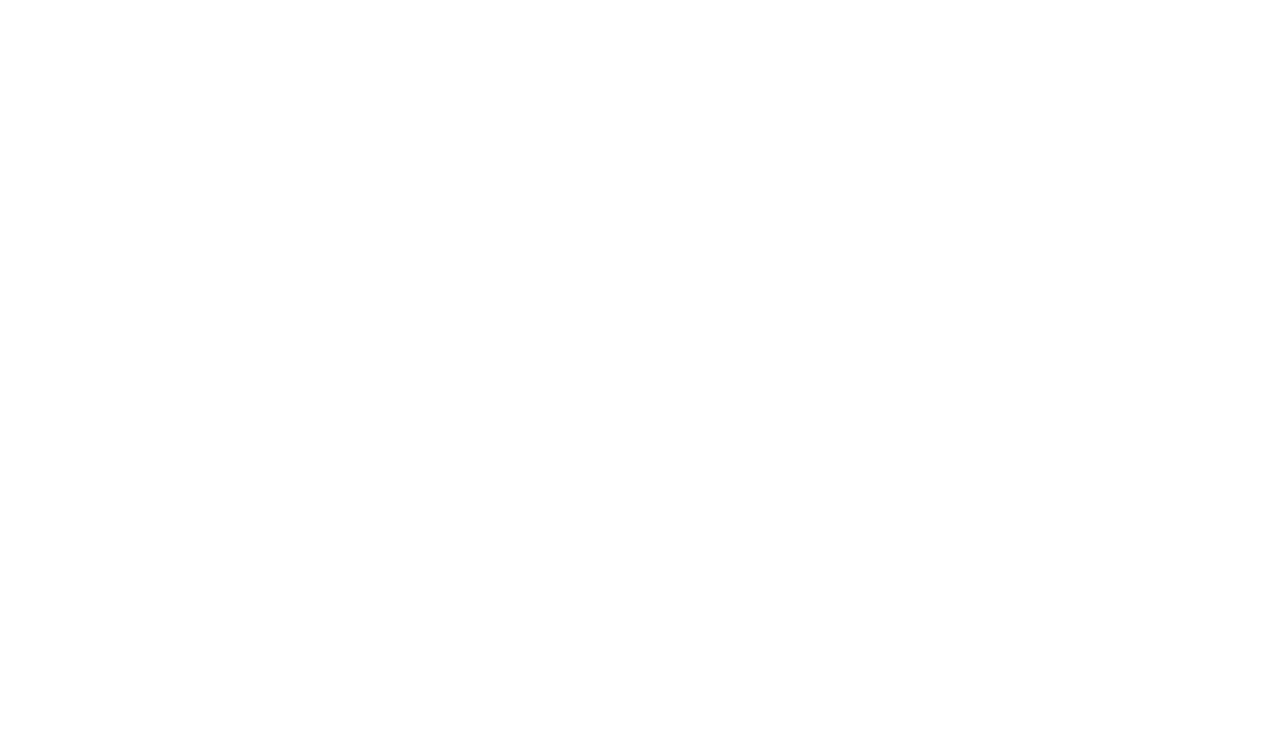
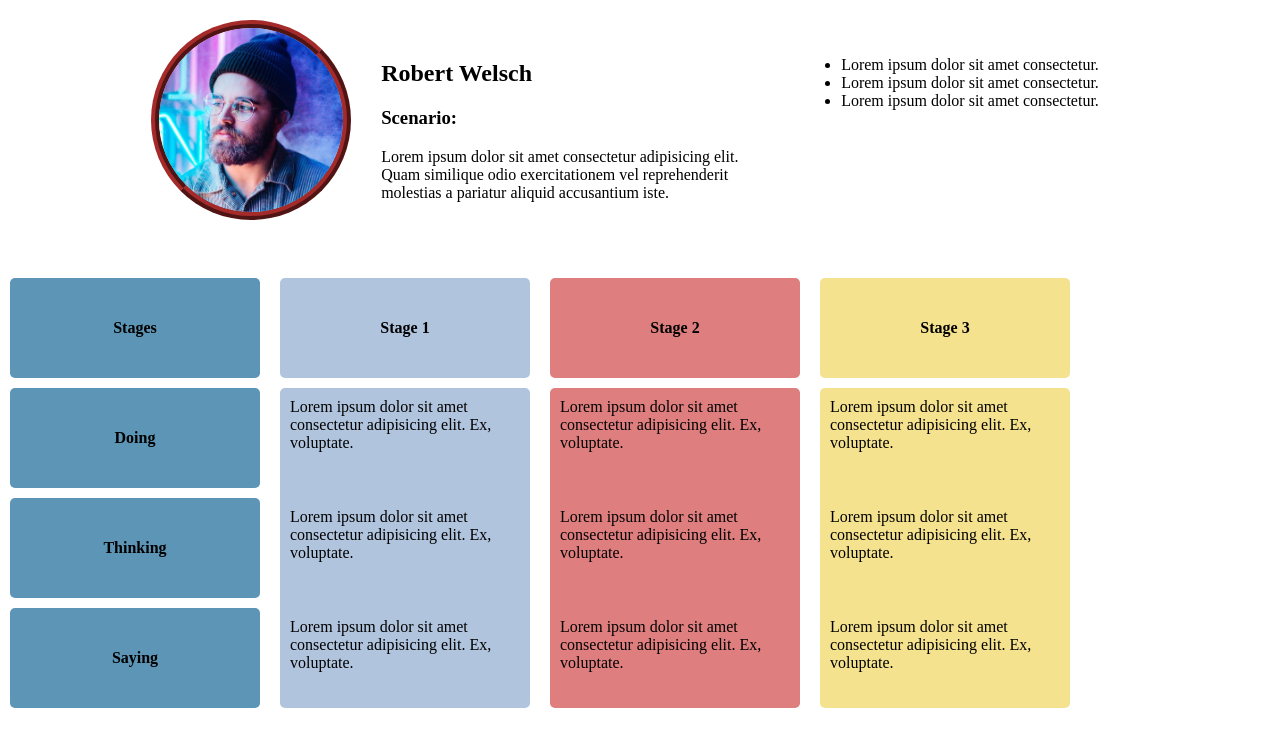
Before and after one commit to PANOPTICONISM/user-journey_template, a plain HTML site: page index.html in a window 1280 px wide. Shown: the top 735 px of the page. Drawn offline with Linux system fonts and the light colour scheme.

Commit message:
semi-ready

```diff
--- a/index.html
+++ b/index.html
@@ -7,6 +7,68 @@
     <link rel="stylesheet" href="style.css">
 </head>
 <body>
+    <header>
+        <img src="img/photo-1549068106-b024baf5062d.jfif" alt="">
+        <div class="name_scenario">
+            <h2>Robert Welsch</h2>
+            <h3>Scenario:</h3>
+            <p>Lorem ipsum dolor sit amet consectetur adipisicing elit. Quam similique odio exercitationem vel reprehenderit molestias a pariatur aliquid accusantium iste.</p>
+        </div>
+        <div class="expectations">
+            <ul>
+                <li>Lorem ipsum dolor sit amet consectetur.</li>
+                <li>Lorem ipsum dolor sit amet consectetur.</li>
+                <li>Lorem ipsum dolor sit amet consectetur.</li>
+            </ul>
+        </div>
+    </header>
+    <main>
+        <div class="phases">
+            <div class="phase_0">
+                <h4>Stages</h4>
+                    <h4>Doing</h4>
+                    <h4>Thinking</h4>
+                    <h4>Saying</h4>
+            </div>
+            <div class="phase_1">
+                <h4>Stage 1</h4>
+                <div class="journey">
+                <div class="doing">Lorem ipsum dolor sit amet consectetur adipisicing elit. Ex, voluptate.</div>
+                <div class="thinking">Lorem ipsum dolor sit amet consectetur adipisicing elit. Ex, voluptate.</div>
+                <div class="saying">Lorem ipsum dolor sit amet consectetur adipisicing elit. Ex, voluptate.</div>
+                </div>
+            </div>
+            <div class="phase_2">
+                <h4>Stage 2</h4>
+                <div class="journey">
+                    <div class="doing">Lorem ipsum dolor sit amet consectetur adipisicing elit. Ex, voluptate.</div>
+                    <div class="thinking">Lorem ipsum dolor sit amet consectetur adipisicing elit. Ex, voluptate.</div>
+                    <div class="saying">Lorem ipsum dolor sit amet consectetur adipisicing elit. Ex, voluptate.</div>
+                    </div>
+            </div>
+            <div class="phase_3">
+                <h4>Stage 3</h4>
+                <div class="journey">
+                    <div class="doing">Lorem ipsum dolor sit amet consectetur adipisicing elit. Ex, voluptate.</div>
+                    <div class="thinking">Lorem ipsum dolor sit amet consectetur adipisicing elit. Ex, voluptate.</div>
+                    <div class="saying">Lorem ipsum dolor sit amet consectetur adipisicing elit. Ex, voluptate.</div>
+                    </div>
+            </div>
+            <div class="phase_4">
+                <h4>Stage 4</h4>
+                <div class="journey">
+                    <div class="doing">Lorem ipsum dolor sit amet consectetur adipisicing elit. Ex, voluptate.</div>
+                    <div class="thinking">Lorem ipsum dolor sit amet consectetur adipisicing elit. Ex, voluptate.</div>
+                    <div class="saying">Lorem ipsum dolor sit amet consectetur adipisicing elit. Ex, voluptate.</div>
+                    </div>
+            </div>
+        </div>
+    </main>
+    <footer>
+        <div class="insights">
 
+        </div>
+        <div class="internal_ownership"></div>
+    </footer>
 </body>
 </html>
--- a/style.css
+++ b/style.css
@@ -0,0 +1,86 @@
+body {
+    margin: 0;
+}
+
+img {
+    max-width: 100%;
+    height: auto;
+}
+
+* {
+    box-sizing: border-box;
+    border-radius: 5px;
+}
+
+/* HEADER */
+
+header img {
+    width: 200px;
+    height: 200px;
+    object-fit: cover;
+    border-radius: 50%;
+    border: 8px ridge brown;
+    margin-top: 20px;
+}
+
+header {
+    display: flex;
+    flex-wrap: wrap;
+    justify-content: center;
+}
+
+header > div {
+    max-width: 400px;
+    margin: 20px 10px;
+    padding: 20px;
+}
+/* MATRIX */
+main {
+    max-width: 1350px;
+    margin: auto;
+}
+
+.phases {
+    display: flex;
+    flex-wrap: wrap;
+}
+
+.phases > div {
+    margin: 10px;
+}
+
+.phases > div h4 {
+    width: 250px;
+    height: 100px;
+    display: flex;
+    justify-content: center;
+    align-items: center;
+    margin: 10px 0;
+}
+
+.phase_0 h4 {
+    background-color: rgb(92, 149, 182);
+}
+
+.journey > div {
+    width: 250px;
+    height: 100px;
+    padding: 10px;
+    margin: 10px 0;
+}
+
+.phase_1 h4, .phase_1 .journey  {
+    background-color: lightsteelblue;
+}
+
+.phase_2 .journey, .phase_2 h4 {
+    background: rgb(223, 126, 126);
+}
+
+.phase_3 h4, .phase_3 .journey {
+    background-color: rgb(245, 226, 143);
+}
+
+.phase_4 h4, .phase_4 .journey {
+    background-color:  rgb(80, 201, 161);
+}
```
Also changed, not shown: img/photo-1549068106-b024baf5062d.jfif (added).
